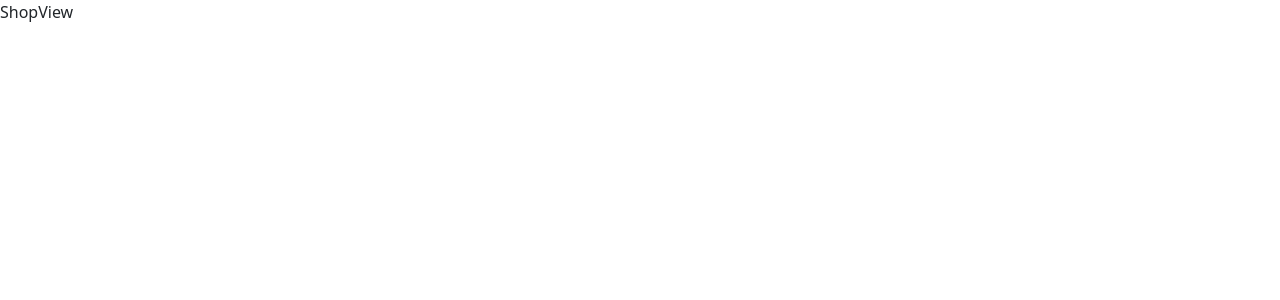
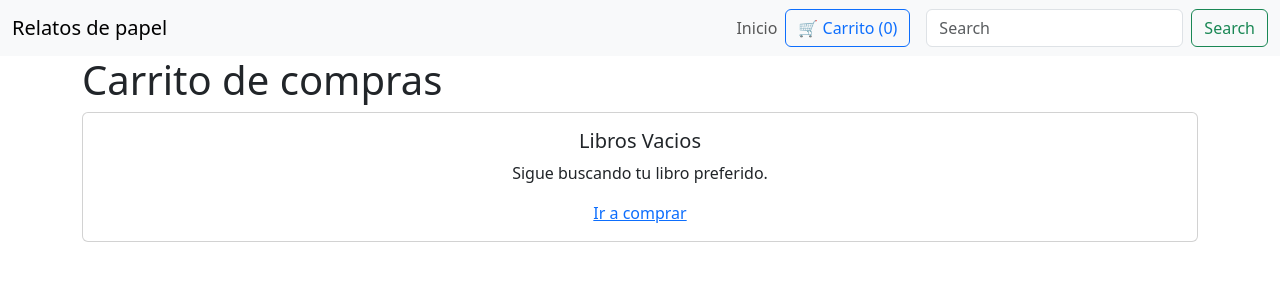
Before and after one commit to ac17gx/relatos-de-papel, a React (Vite) app: page /cart in a window 1280 px wide. Shown: the top 300 px of the page. Built offline with nearby package versions, Linux system fonts and the light colour scheme.

Commit message:
[ADD] Se agrego la pantalla del carrito

```diff
--- a/index.html
+++ b/index.html
@@ -3,6 +3,7 @@
   <head>
     <meta charset="UTF-8" />
     <link href="https://cdn.jsdelivr.net/npm/bootstrap@5.3.8/dist/css/bootstrap.min.css" rel="stylesheet" integrity="sha384-sRIl4kxILFvY47J16cr9ZwB07vP4J8+LH7qKQnuqkuIAvNWLzeN8tE5YBujZqJLB" crossorigin="anonymous">
+    <script src="https://cdn.jsdelivr.net/npm/bootstrap@5.3.8/dist/js/bootstrap.bundle.min.js" integrity="sha384-FKyoEForCGlyvwx9Hj09JcYn3nv7wiPVlz7YYwJrWVcXK/BmnVDxM+D2scQbITxI" crossorigin="anonymous"></script>
     <meta name="viewport" content="width=device-width, initial-scale=1.0" />
     <title>relatos-de-papel</title>
   </head>
--- /dev/null
+++ b/src/components/CartCard.jsx
@@ -0,0 +1,56 @@
+import React from "react";
+import { NavLink } from "react-router-dom";
+
+export const CartCard = ({ cartItems }) => {
+  // Tomamos solo los 4 primeros items
+  const visibleItems = cartItems.slice(0, 4);
+  const hasMore = cartItems.length > 4;
+
+  return (
+    <div
+      className="card position-absolute shadow"
+      style={{
+        right: 0,
+        width: "250px",
+        zIndex: 1000,
+        borderRadius: "6px",
+      }}
+    >
+      <div
+        className="card-body p-2"
+        style={{ maxHeight: "300px", overflowY: "auto" }}
+      >
+        {cartItems.length === 0 ? (
+          <div className="text-center">
+            <p className="mb-2">El carrito está vacío</p>
+            <NavLink to="/home" className="btn btn-success w-100">
+              Ir a comprar
+            </NavLink>
+          </div>
+        ) : (
+          <>
+            {visibleItems.map((item, index) => (
+              <div
+                key={index}
+                className="d-flex justify-content-between align-items-center mb-2"
+              >
+                <span>{item.name}</span>
+                <span className="fw-bold">${item.price}</span>
+              </div>
+            ))}
+
+            {hasMore && (
+              <p className="text-center text-muted small mb-2">
+                +{cartItems.length - 4} más...
+              </p>
+            )}
+
+            <NavLink to="/cart" className="btn btn-success w-100">
+              Ir a carrito
+            </NavLink>
+          </>
+        )}
+      </div>
+    </div>
+  );
+};
--- /dev/null
+++ b/src/components/Navbar.jsx
@@ -0,0 +1,97 @@
+import { useContext, useEffect, useRef, useState } from "react";
+import { NavLink } from "react-router-dom";
+import { BookContext } from "../context/BookContext";
+import { CartCard } from "./CartCard";
+
+export const Navbar = () => {
+  const { cart } = useContext(BookContext);
+  const [open, setOpen] = useState(false);
+  const dropdownRef = useRef();
+
+  // Cierra el card si el mouse sale de él
+  useEffect(() => {
+    const handleMouseLeave = (event) => {
+      if (
+        dropdownRef.current &&
+        !dropdownRef.current.contains(event.relatedTarget)
+      ) {
+        setOpen(false);
+      }
+    };
+    const node = dropdownRef.current;
+    if (node) node.addEventListener("mouseleave", handleMouseLeave);
+    return () => {
+      if (node) node.removeEventListener("mouseleave", handleMouseLeave);
+    };
+  }, []);
+
+  return (
+    <nav className="navbar navbar-expand-md bg-body-tertiary">
+      <div className="container-fluid">
+        <NavLink className="navbar-brand" to="/home">
+          Relatos de papel
+        </NavLink>
+
+        <button
+          className="navbar-toggler"
+          type="button"
+          data-bs-toggle="collapse"
+          data-bs-target="#navbarNav"
+          aria-controls="navbarNav"
+          aria-expanded="false"
+          aria-label="Toggle navigation"
+        >
+          <span className="navbar-toggler-icon"></span>
+        </button>
+
+        <div className="collapse navbar-collapse" id="navbarNav">
+          <ul className="navbar-nav ms-auto">
+            <li className="nav-item">
+              <NavLink className="nav-link" to="/home">
+                Inicio
+              </NavLink>
+            </li>
+          </ul>
+
+          {/* Contenedor del carrito */}
+          <div
+            className="position-relative"
+            ref={dropdownRef}
+            onMouseEnter={() => setOpen(true)}
+          >
+            <button className="btn btn-outline-primary">
+              🛒 Carrito ({cart.length})
+            </button>
+
+            {/* Card que se muestra debajo del botón */}
+            {open && (
+              <div
+                className="card position-absolute"
+                style={{
+                  right: 0,
+                  top: "100%",
+                  zIndex: 1000,
+                  minWidth: "250px",
+                }}
+              >
+                <CartCard cartItems={cart} />
+              </div>
+            )}
+          </div>
+
+          <form className="d-flex ms-3" role="search">
+            <input
+              className="form-control me-2"
+              type="search"
+              placeholder="Search"
+              aria-label="Search"
+            />
+            <button className="btn btn-outline-success" type="submit">
+              Search
+            </button>
+          </form>
+        </div>
+      </div>
+    </nav>
+  );
+};
--- a/src/context/BookProvider.jsx
+++ b/src/context/BookProvider.jsx
@@ -1,16 +1,38 @@
-import React, { useState } from 'react'
-import { BookContext } from './BookContext'
+import React, { useEffect, useState } from "react";
+import { BookContext } from "./BookContext";
+import { getItem, saveItem, removeItem } from "../helper/localStorageHelper";
 
-export const BookProvider = ({children}) => {
-    //* Para pruebas se coloca este default de usuario
-    const [user, setuser] = useState("");
+export const BookProvider = ({ children }) => {
+  const CART_KEY = "cartItems";
+  const [cart, setCart] = useState(getItem(CART_KEY) || []);
+
+  useEffect(() => {
+    saveItem(CART_KEY, cart);
+  }, [cart]);
+
+  const addItem = (item) => setCart((prev) => [...prev, item]);
+
+  const removeCartItem = (index) =>
+    setCart((prev) => prev.filter((_, i) => i !== index));
+
+  const clearCart = () => {
+    removeItem(CART_KEY);
+    setCart([]);
+  };
+
+  const getTotal = () => cart.reduce((acc, item) => acc + item.price, 0);
 
   return (
-    <BookContext.Provider value={{
-        user,
-        setuser
-    }}>
-        {children}
+    <BookContext.Provider
+      value={{
+        cart,
+        addItem,
+        removeCartItem,
+        clearCart,
+        getTotal,
+      }}
+    >
+      {children}
     </BookContext.Provider>
-  )
-}
+  );
+};
--- /dev/null
+++ b/src/helper/localStorageHelper.js
@@ -0,0 +1,12 @@
+export const saveItem = (key, value) => {
+  localStorage.setItem(key, JSON.stringify(value));
+};
+
+export const getItem = (key) => {
+  const value = localStorage.getItem(key);
+  return value ? JSON.parse(value) : null;
+};
+
+export const removeItem = (key) => {
+  localStorage.removeItem(key);
+};
--- a/src/router/BookRouter.jsx
+++ b/src/router/BookRouter.jsx
@@ -5,10 +5,12 @@ import { LandingView } from "../views/LandingView";
 import { ShopView } from "../views/ShopView";
 import { BookDetailView } from "../views/BookDetailView";
 import { PaymentView } from "../views/PaymentView";
+import { Navbar } from "../components/Navbar";
 
 export const BookRouter = () => {
   return (
     <>
+    <Navbar/>
       <Routes>
         <Route path="/home" element={<HomeView />} />
         <Route path="/" element={<LandingView />} />
--- a/src/views/HomeView.jsx
+++ b/src/views/HomeView.jsx
@@ -1,7 +1,41 @@
-import React from 'react'
+import { useContext } from "react";
+import { BookContext } from "../context/BookContext";
+const books = [
+  {
+    id: "1",
+    name: "Libro A",
+    price: 10,
+    img: "https://media.istockphoto.com/id/1411701868/es/foto/magic-book-with-glitter-libro-abierto-con-luces-que-brillan-en-el-fondo-oscuro.jpg?s=612x612&w=0&k=20&c=SHpdYT20NIlRE1-y5Jj7ETWtj6zU9k2IwviLFJ2oRsA=",
+  },
+  {
+    id: "2",
+    name: "Libro B",
+    price: 15,
+    img: "https://guru-soft.com/wp-content/uploads/2024/07/Libro.png",
+  },
+];
 
 export const HomeView = () => {
+  const { addItem } = useContext(BookContext);
+
   return (
-    <div>HomeView</div>
-  )
-}
+    <div className="p-4">
+      <h2>Libros</h2>
+      <div className="d-flex gap-3 mt-3">
+        {books.map((p, i) => (
+          <div key={i} className="card p-3" style={{ width: "150px" }}>
+            <h6>{p.name}</h6>
+            <p>${p.price}</p>
+            <img src={p.img} alt="" />
+            <button
+              className="btn btn-primary w-100"
+              onClick={() => addItem(p)}
+            >
+              Agregar
+            </button>
+          </div>
+        ))}
+      </div>
+    </div>
+  );
+};
--- a/src/views/ShopView.jsx
+++ b/src/views/ShopView.jsx
@@ -1,7 +1,72 @@
-import React from 'react'
+import React, { useContext } from "react";
+import { NavLink } from "react-router-dom";
+import { BookContext } from "../context/BookContext";
 
 export const ShopView = () => {
+  const { clearCart, getTotal, cart, removeCartItem } = useContext(BookContext);
   return (
-    <div>ShopView</div>
-  )
-}
+    <>
+      <section className="container">
+        <h1>Carrito de compras</h1>
+        {cart.length != 0 && (
+          <div className="row">
+            <div className="col-12 col-md-8 ">
+              <h3>{`${cart.length} Libros en el carrito`}</h3>
+              <hr />
+              {cart.map((item, index) => (
+                <div key={index} className="row mb-1">
+                  <div className="col-2">
+                    <img width="100 px" src={item.img} alt="logo-libro" />
+                  </div>
+                  <div className="col col-md-7">
+                    <div>{item.name}</div>
+                    <div>Autor del libro</div>
+                  </div>
+                  <div className="col col-auto">
+                    <button
+                      className="btn btn-outline-danger"
+                      onClick={() => removeCartItem(index)}
+                    >
+                      Eliminar
+                    </button>
+                  </div>
+                  <div className="col">
+                    <span>{`${item.price} USD$`}</span>
+                  </div>
+                </div>
+              ))}
+            </div>
+            <div className="col-12 col-md-4">
+              <div className=" text-secondary">Total</div>
+              <div className="fs-1 fw-bold">{`${getTotal()} $`}</div>
+              <NavLink
+                to="/payment/checkout"
+                className="btn btn-primary w-100 fs-3"
+              >
+                Checkout
+              </NavLink>
+              <button
+                className="btn btn-danger w-100 mt-2 fs-3"
+                onClick={clearCart}
+              >
+                Vaciar carrito
+              </button>
+            </div>
+          </div>
+        )}
+
+        {cart.length == 0 && (
+            <div className="card text-center">
+              <div className="card-body">
+                <h5 class="card-title">Libros Vacios</h5>
+                <p class="card-text">Sigue buscando tu libro preferido.</p>
+                <NavLink to="/home" className="card-link ">
+                  Ir a comprar
+                </NavLink>
+              </div>
+            </div>
+          )}
+      </section>
+    </>
+  );
+};
```
